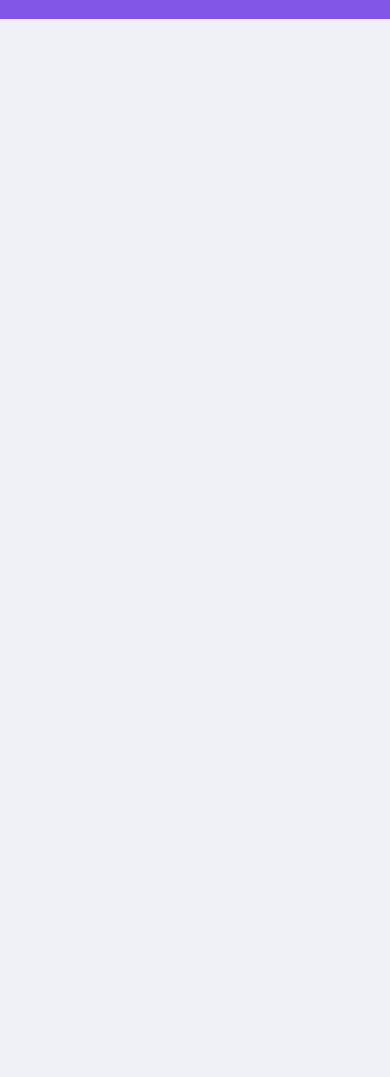
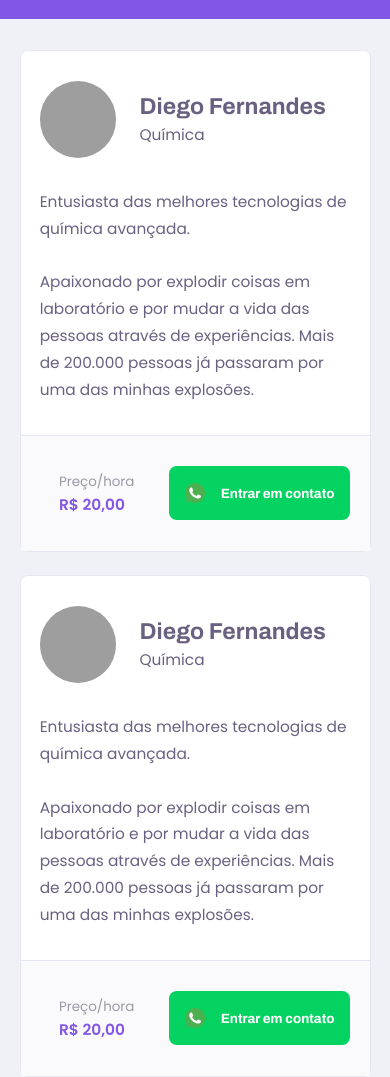
Before and after one commit to Lucas0019/proffy, a plain HTML site: page study.html in a window 390 px wide. Shown: the part 580-1657 px from the top of the page. Before the commit the page ends 844 px from the top, so only its background shows below. Drawn offline with Linux system fonts and the light colour scheme; grey boxes are pictures that could not be loaded.

Commit message:
Stayle mobile ok

```diff
--- a/study.html
+++ b/study.html
@@ -71,6 +71,57 @@
                 </form>
             </div>
         </header>
+
+        <main>
+            <article class="teacher-item">
+                <header>
+                    <img src="https://avatars2.githubusercontent.com/u/2254731?s=460&amp;u=0ba16a79456c2f250e7579cb388fa18c5c2d7d65&amp;v=4" alt="Diego Fernandes">
+                    <div>
+                        <strong>Diego Fernandes</strong>
+                        <span>Química</span>
+                    </div>
+                </header>
+
+                <p>
+                    Entusiasta das melhores tecnologias de química avançada.<br>
+
+                    <br> Apaixonado por explodir coisas em laboratório e por mudar a vida das pessoas através de experiências. Mais de 200.000 pessoas já passaram por uma das minhas explosões.
+                </p>
+
+                <footer>
+                    <p>Preço/hora<strong>R$ 20,00</strong>
+                    </p>
+                    <button type="button">
+                        <img src="/images/icons/whatsapp.svg" alt="Whatsapp">Entrar em contato
+                    </button>
+                </footer>
+            </article>
+
+            <article class="teacher-item">
+                <header>
+                    <img src="https://avatars2.githubusercontent.com/u/2254731?s=460&amp;u=0ba16a79456c2f250e7579cb388fa18c5c2d7d65&amp;v=4" alt="Diego Fernandes">
+                    <div>
+                        <strong>Diego Fernandes</strong>
+                        <span>Química</span>
+                    </div>
+                </header>
+
+                <p>
+                    Entusiasta das melhores tecnologias de química avançada.<br>
+
+                    <br> Apaixonado por explodir coisas em laboratório e por mudar a vida das pessoas através de experiências. Mais de 200.000 pessoas já passaram por uma das minhas explosões.
+                </p>
+
+                <footer>
+                    <p>Preço/hora<strong>R$ 20,00</strong>
+                    </p>
+                    <button type="button">
+                        <img src="/images/icons/whatsapp.svg" alt="Whatsapp">Entrar em contato
+                    </button>
+                </footer>
+            </article>
+
+        </main>
     </div>
 
 
--- a/styles/partials/page-study.css
+++ b/styles/partials/page-study.css
@@ -111,3 +111,95 @@
     right: 1.6rem;
     bottom: 0;
 }
+
+
+/**Estilizando o conteúdo */
+
+#page-study main {
+    margin: 3.2rem auto;
+    width: 90%;
+}
+
+.teacher-item {
+    background-color: var(--color-box-base);
+    border: 1px solid var(--color-line-in-white);
+    border-radius: 0.8rem;
+    margin-top: 2.4rem;
+}
+
+.teacher-item header {
+    padding: 3.2rem 2rem;
+    display: flex;
+    align-items: center;
+}
+
+.teacher-item header img {
+    width: 8rem;
+    height: 8rem;
+    border-radius: 50%;
+}
+
+.teacher-item header div {
+    margin-left: 2.4rem;
+}
+
+.teacher-item header div strong {
+    font: 700 2.4rem Archivo;
+    display: block;
+    color: var(--colo-text-title);
+}
+
+.teacher-item header div span {
+    font-size: 1.6rem;
+    display: block;
+    margin-top: .4rem;
+}
+
+.teacher-item p {
+    padding: 0 2rem;
+    font-size: 1.6rem;
+    line-height: 2.8rem;
+}
+
+.teacher-item footer {
+    padding: 3.2rem 2rem;
+    background-color: var(--color-box-footer);
+    border-top: 1px solid var(--color-line-in-white);
+    margin-top: 3.2rem;
+    display: flex;
+    align-items: center;
+    justify-content: space-between;
+}
+
+.teacher-item footer p {
+    font-size: 1.4rem;
+    line-height: 2.4rem;
+    color: var(--color-text-complement)
+}
+
+.teacher-item footer p strong {
+    font-size: 1.6rem;
+    color: var(--color-primary);
+    display: block;
+}
+
+.teacher-item footer button {
+    width: 20rem;
+    height: 5.6rem;
+    background: var(--color-secondary);
+    color: var(--color-button-text);
+    border: 0;
+    border-radius: 0.8rem;
+    cursor: pointer;
+    font: 700 1.4rem Archivo;
+    display: flex;
+    align-items: center;
+    justify-content: space-evenly;
+    text-decoration: none;
+    transition: background 0.2s;
+    margin-left: 1.6rem;
+}
+
+.teacher-item footer button:hover {
+    background: var(--color-secondary-dark);
+}
```
